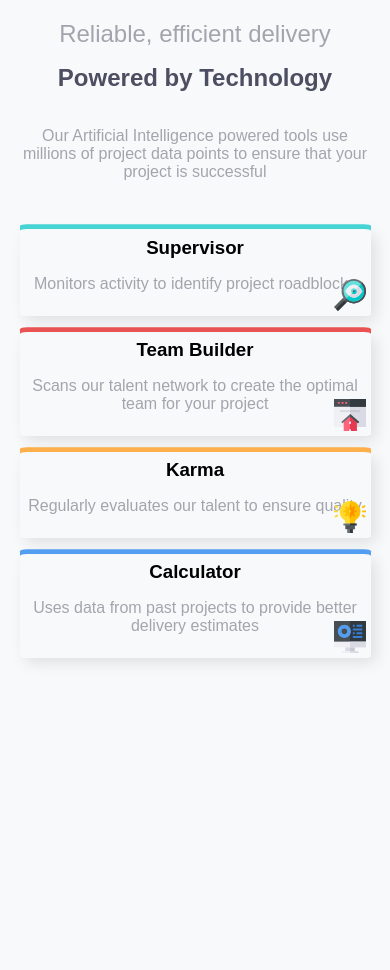
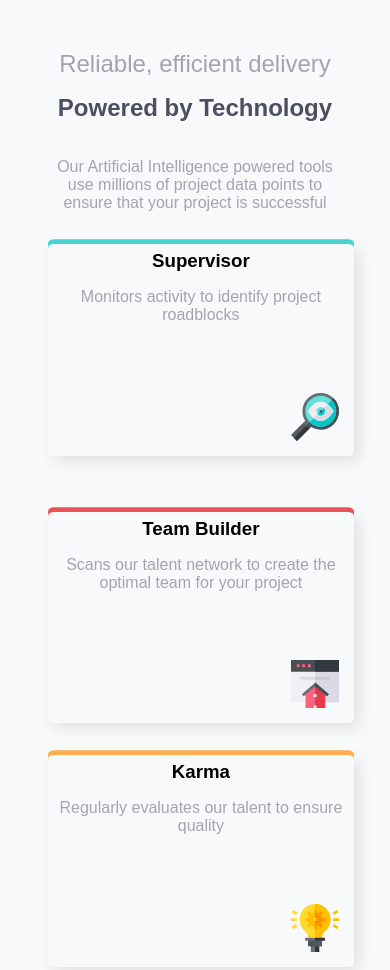
Before and after one commit to rafirachmawan/four-card-feature-section-master, a plain HTML site: page index.html in a window 390 px wide. Shown: the top 970 px of the page. Before the commit the page ends 844 px from the top, so only its background shows below. Drawn offline with Linux system fonts and the light colour scheme.

Commit message:
Update layout Css

```diff
--- a/style.css
+++ b/style.css
@@ -93,43 +93,35 @@ p {
 }
 
 img {
-  width: 2rem;
+  width: 3rem;
   position: absolute;
   bottom: 5px;
   right: 5px;
 }
-
-@media (max-width: 30rem) {
-  body {
-    height: auto;
-    width: auto;
+@media (max-width: 1000px) {
+  .container {
+    padding: 3rem; /* Kurangi padding di mobile */
   }
-  .container {
-    height: auto;
-    width: auto;
+  .container h1 {
+    padding-top: 50px;
   }
 
   .cards {
-    display: flex;
-    justify-content: space-between;
-    margin-top: 2rem;
-    flex-direction: column;
-    border: 0;
-  }
-
-  .first_column,
-  .second_column,
-  .third_column {
-    padding: 0;
-    border: 0;
-    margin: 0;
+    flex-direction: column; /* Ubah menjadi kolom pada layar kecil */
+    align-items: center;
+    gap: 1.5rem;
   }
 
   .supervisor,
   .team_builder,
   .calculator,
   .karma {
-    height: 100%;
-    margin-bottom: 1rem;
+    width: 100%; /* Lebar penuh pada layar kecil */
+    height: 200px; /* Tetapkan tinggi tetap agar tetap kotak */
+  }
+
+  img {
+    width: 3rem;
+    margin: 10px;
   }
 }
```
